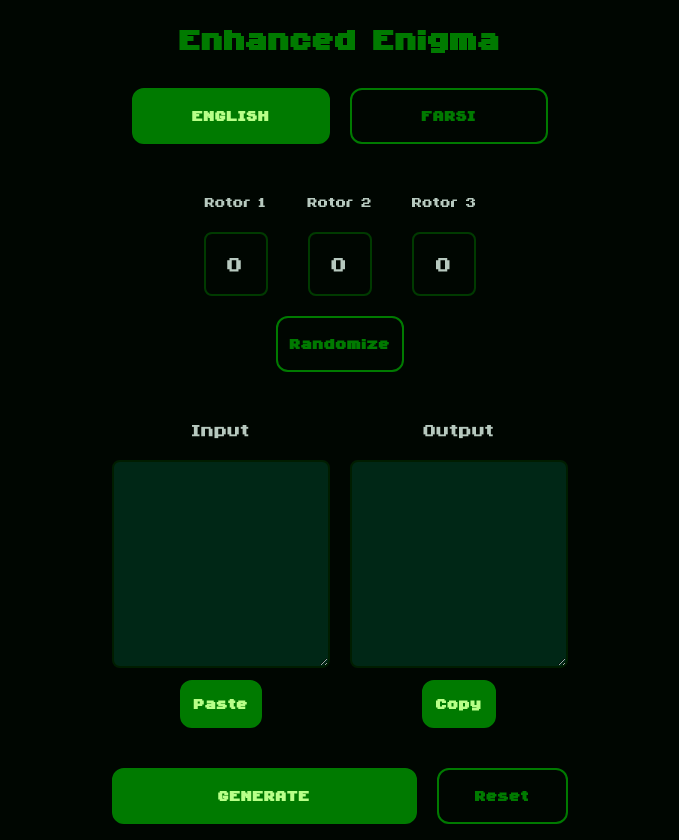
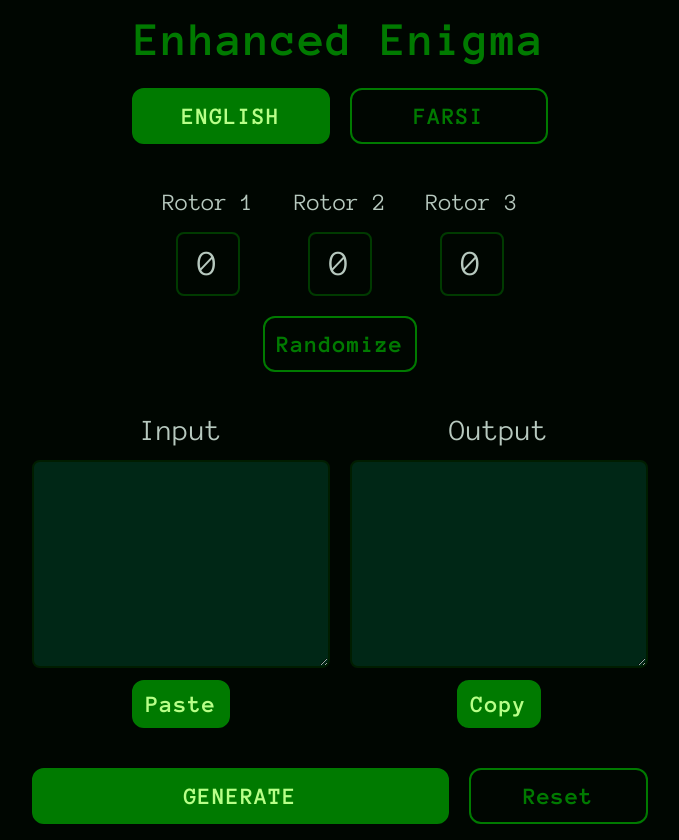
Before and after one commit to parsalemi/enigma, an Angular app: page / in a window 1280 px wide. Shown: the whole page, without its empty margins (300-979 px from the left). Built offline with nearby package versions, Linux system fonts and the light colour scheme.

Commit message:
style: set new fonts

```diff
--- a/src/styles.css
+++ b/src/styles.css
@@ -28,10 +28,14 @@
 body {
   background-color: var(--basic-1100);
   color: var(--basic-300);
-  font-family: 'ByteBounce';
+  font-family: 'anonymous-regular';
   font-size: 1.25rem;
   padding: 1rem;
   width: 100vw;
+}
+
+h1,h2,h3{
+  font-family: 'anonymous-bold';
 }
 
 @layer base {
@@ -42,7 +46,7 @@ body {
     border: 2px solid var(--primary-600);
     border-radius: 12px;
     font-size: 1.5rem;
-    font-weight: bold;
+    font-family: 'anonymous-bold';
     letter-spacing: 1px;
     transition: all .2s;
 
@@ -52,7 +56,7 @@ body {
       color: var(--primary-700);
     }
     &:hover {
-      background-color: var(--primary-700);
+      background-color: var(--primary-800);
     }
     &:active{
       background-color: var(--primary-800);
@@ -65,7 +69,7 @@ body {
     border: 2px solid var(--primary-600);
     border-radius: 12px;
     font-size: 1.5rem;
-    font-weight: bold;
+    font-family: 'anonymous-bold';
     letter-spacing: 1px;
     transition: all .2s;
 
```
